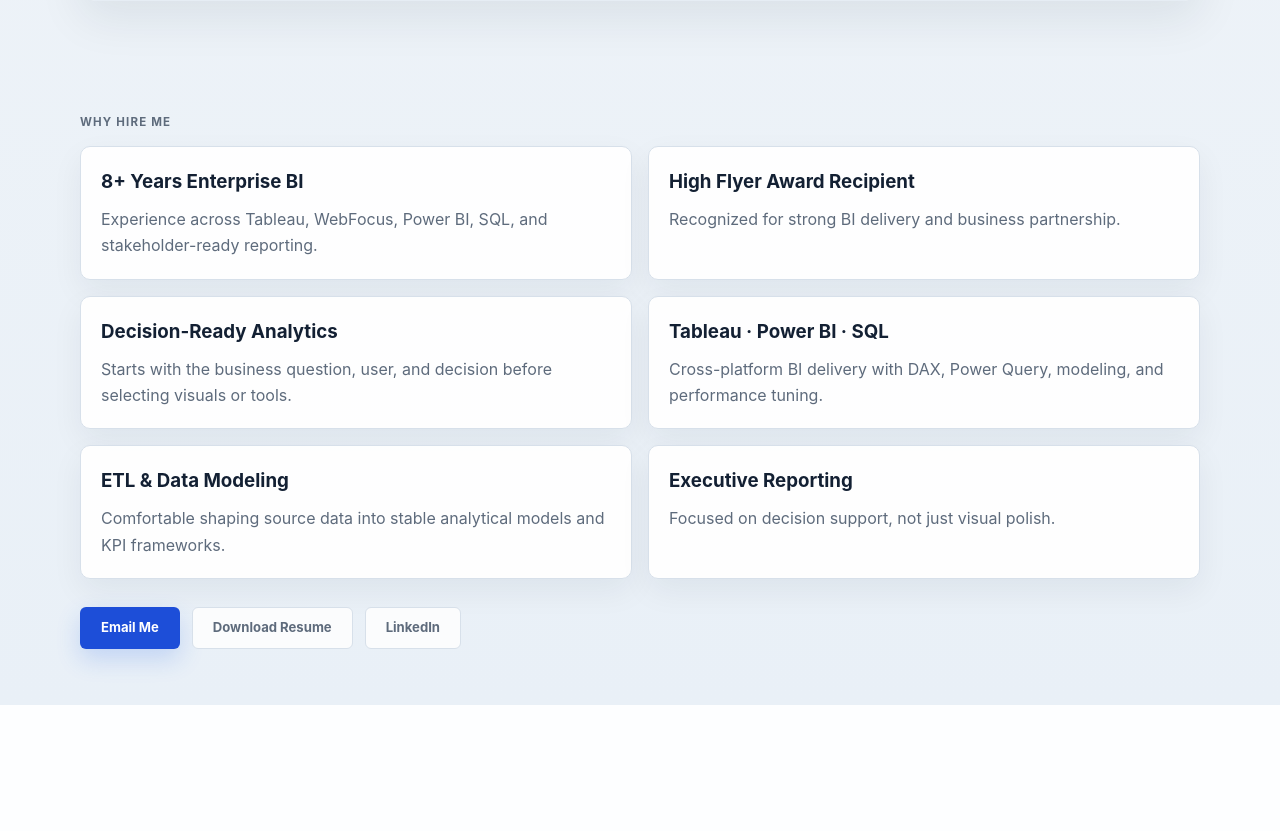
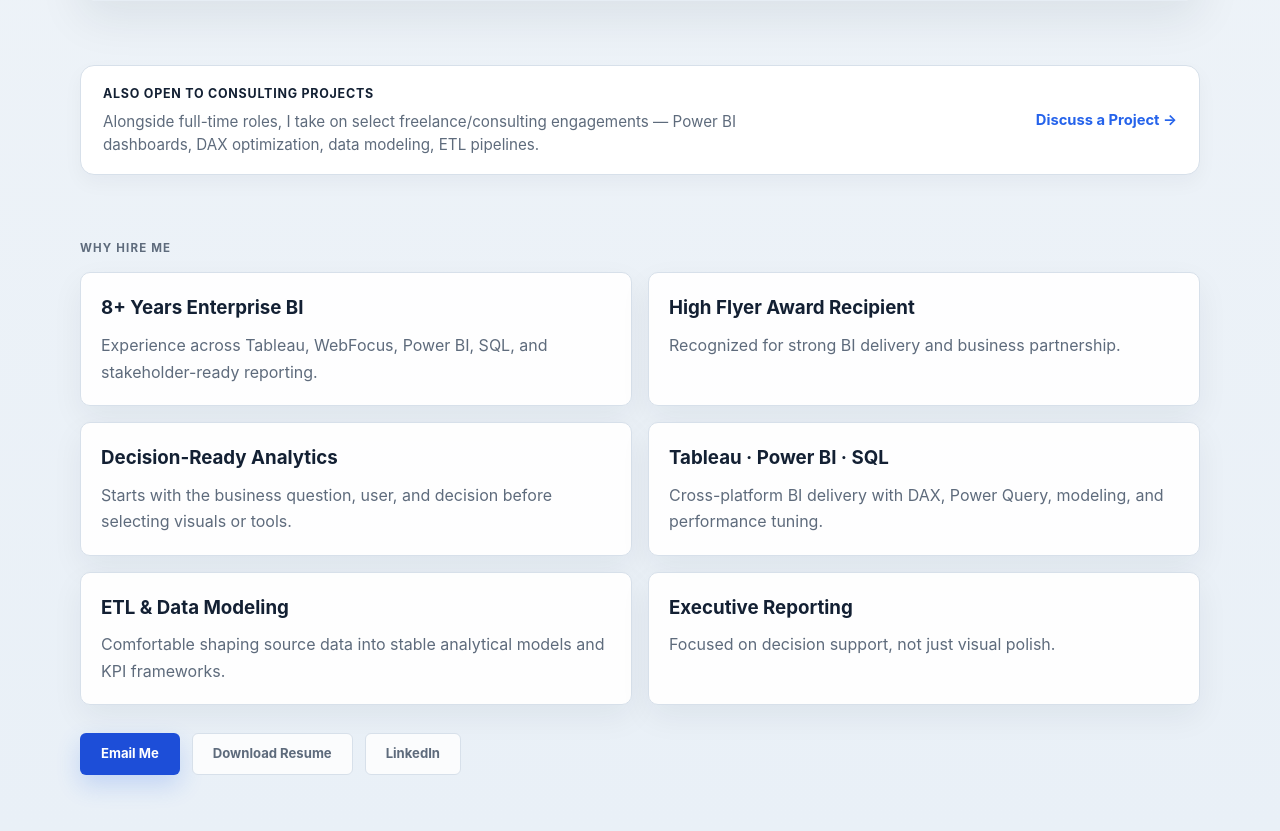
Before and after one commit to jay-powerbi/jiayi-portfolio, a Flask app: page /portfolio/opportunities in a window 1280 px wide. Shown: the part 1120-1951 px from the top of the page. Before the commit the page ends 1825 px from the top, so only its background shows below. Run offline with Flask 3, Linux system fonts and the light colour scheme; data that the repository does not hold is empty.

Commit message:
Add consulting availability strip on the opportunities page.
Place a lightweight callout before Why Hire Me so visitors can inquire about select freelance and consulting engagements.

Co-authored-by: Cursor <cursoragent@cursor.com>

```diff
--- a/static/css/portfolio.css
+++ b/static/css/portfolio.css
@@ -1778,6 +1778,67 @@ a.pf-card:focus-visible {
     color: var(--pf-teal);
 }
 
+.pf-section-consulting {
+    padding-top: 8px;
+    padding-bottom: 8px;
+}
+
+.pf-consulting-strip {
+    display: flex;
+    align-items: center;
+    justify-content: space-between;
+    gap: 20px 28px;
+    padding: 18px 22px;
+    border: 0.5px solid var(--pf-border);
+    border-radius: 14px;
+    background: var(--pf-surface);
+    box-shadow: 0 8px 20px rgba(19, 32, 51, 0.04);
+}
+
+.pf-consulting-copy {
+    min-width: 0;
+    flex: 1;
+}
+
+.pf-consulting-label {
+    margin: 0 0 6px;
+    color: var(--pf-text);
+    font-size: 0.78rem;
+    font-weight: 700;
+    letter-spacing: 0.06em;
+    text-transform: uppercase;
+}
+
+.pf-consulting-text {
+    margin: 0;
+    max-width: 720px;
+    color: var(--pf-muted);
+    font-size: 0.95rem;
+    line-height: 1.5;
+}
+
+.pf-consulting-link {
+    flex-shrink: 0;
+    color: var(--pf-blue);
+    font-size: 0.92rem;
+    font-weight: 650;
+    text-decoration: none;
+    white-space: nowrap;
+}
+
+.pf-consulting-link:hover {
+    color: var(--pf-blue-dark);
+    text-decoration: underline;
+}
+
+@media (max-width: 720px) {
+    .pf-consulting-strip {
+        flex-direction: column;
+        align-items: flex-start;
+        gap: 12px;
+    }
+}
+
 .pf-btn-icon-solid {
     fill: none;
     stroke: currentColor;
--- a/templates/portfolio_opportunities.html
+++ b/templates/portfolio_opportunities.html
@@ -27,6 +27,18 @@
             </div>
         </section>
 
+        <section class="pf-section pf-section-consulting">
+            <div class="pf-container">
+                <aside class="pf-consulting-strip" aria-label="Consulting availability">
+                    <div class="pf-consulting-copy">
+                        <p class="pf-consulting-label">Also Open to Consulting Projects</p>
+                        <p class="pf-consulting-text">Alongside full-time roles, I take on select freelance/consulting engagements — Power BI dashboards, DAX optimization, data modeling, ETL pipelines.</p>
+                    </div>
+                    <a class="pf-consulting-link" href="mailto:{{ portfolio_links.email }}?subject=Consulting%20Project%20Inquiry">Discuss a Project →</a>
+                </aside>
+            </div>
+        </section>
+
         <section class="pf-section">
             <div class="pf-container">
                 <span class="pf-label">Why Hire Me</span>
```
